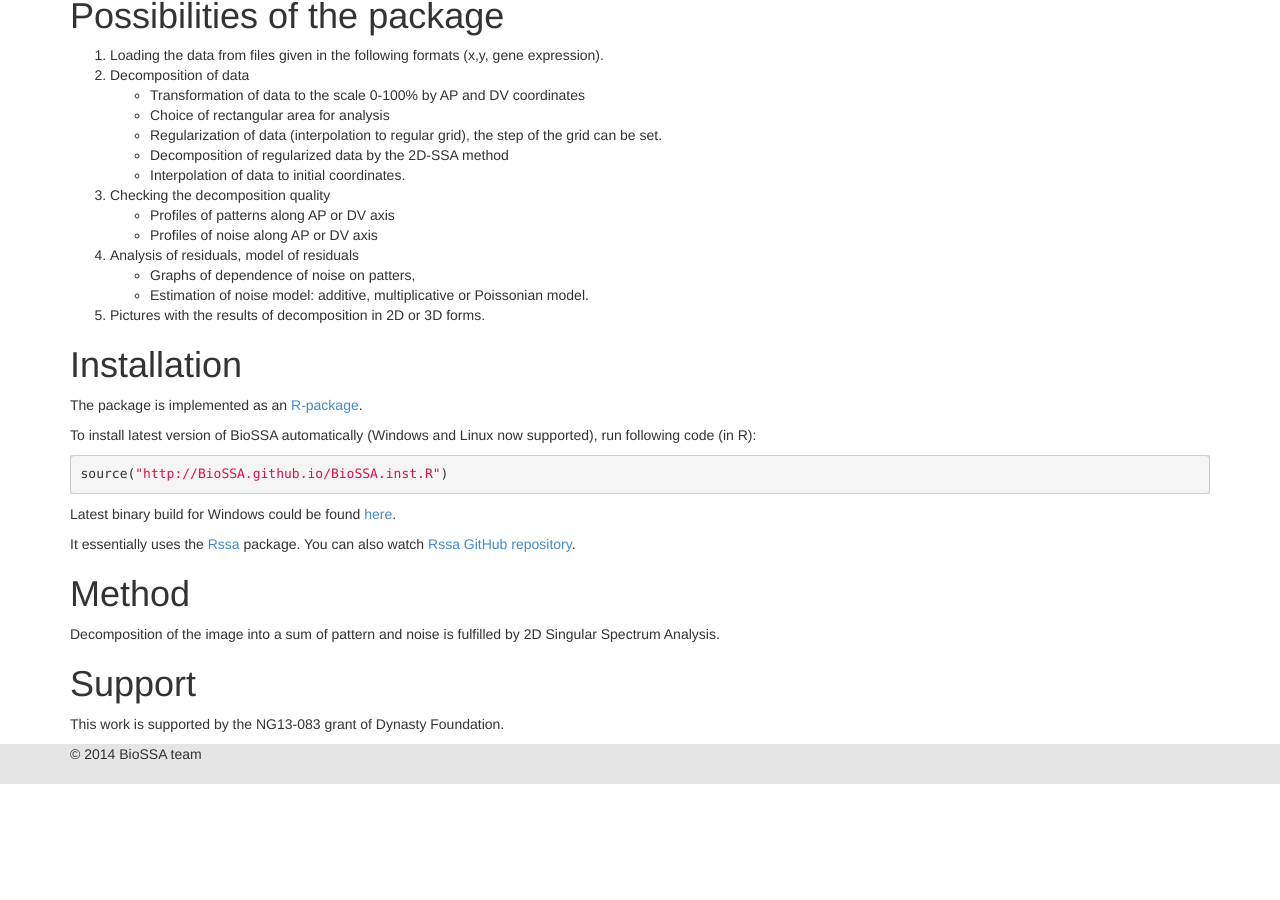
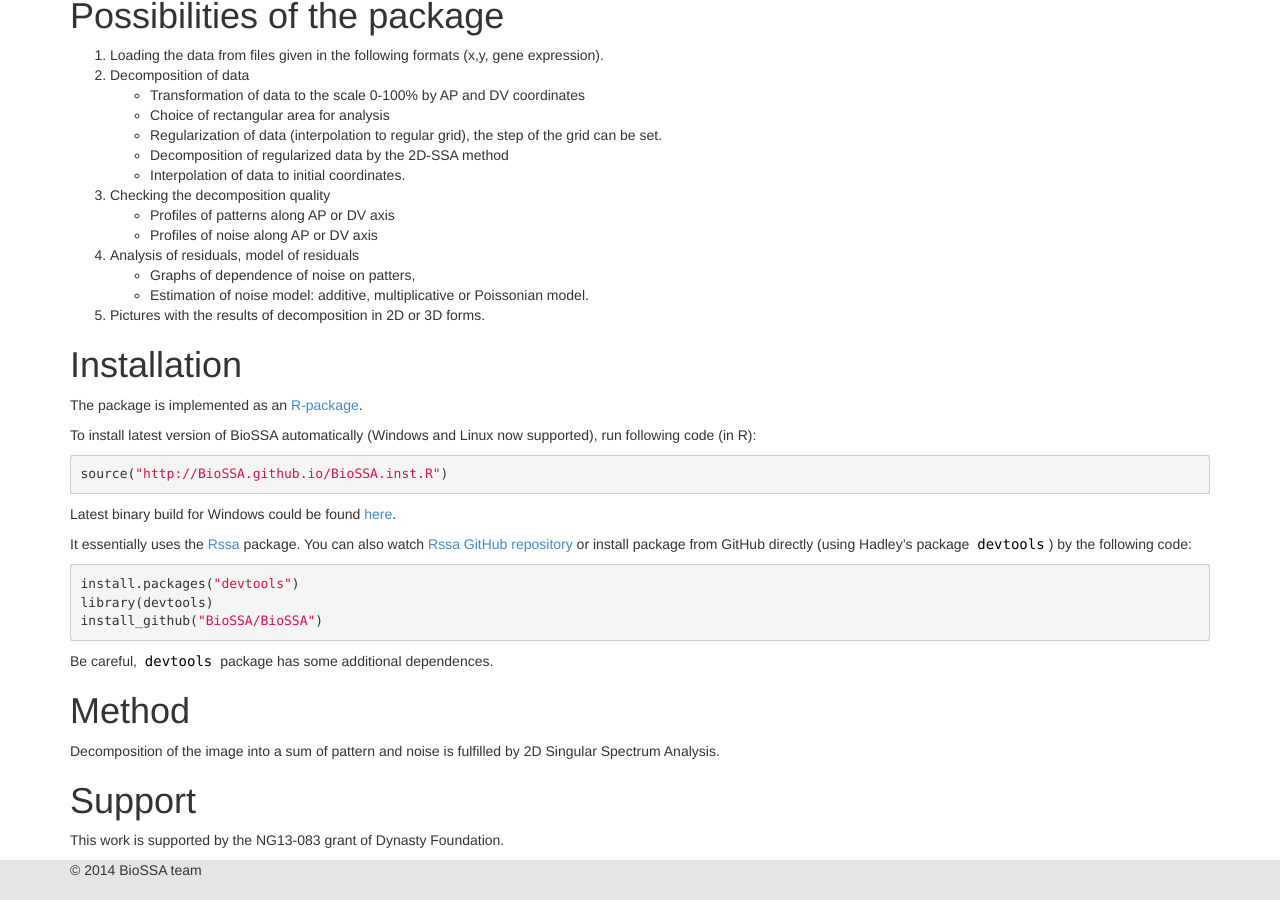
Before and after one commit to BioSSA/BioSSA.github.io, a Jekyll site: the page built from index.markdown, in a window 1280 px wide and 900 px high, scrolled down 613 px. Built offline with Jekyll 4.4.1, drawn with Linux system fonts in a browser that asks for light colours; nearby versions of some CDN libraries; Markdown is read by kramdown in place of the engine named in the settings; formulas are drawn with MathJax 3; before the commit the page ends 1397 px from its top, so only the background shows below that.

Commit message:
Add info about devtools

```diff
--- a/index.markdown
+++ b/index.markdown
@@ -48,7 +48,16 @@ source("http://BioSSA.github.io/BioSSA.inst.R")
 
 Latest binary build for Windows could be found [here]( http://BioSSA.github.io/BioSSA_0.1.zip "BioSSA Windows binary build").
 
-It essentially uses the [Rssa]( http://cran.r-project.org/web/packages/Rssa/ "Rssa link") package. You can also watch [Rssa GitHub repository]( https://github.com/asl/rssa/ "Rssa GitHub link").
+It essentially uses the [Rssa]( http://cran.r-project.org/web/packages/Rssa/ "Rssa link") package.
+You can also watch [Rssa GitHub repository]( https://github.com/asl/rssa/ "Rssa GitHub link") or
+install package from GitHub directly (using Hadley's package [`devtools`]( http://cran.r-project.org/web/packages/devtools/index.html "devtools package CRAN page" ))
+by the following code:
+{% highlight r %}
+install.packages("devtools")
+library(devtools)
+install_github("BioSSA/BioSSA")
+{% endhighlight %}
+Be careful, `devtools` package has some additional dependences.
 
 # Method
 
```
